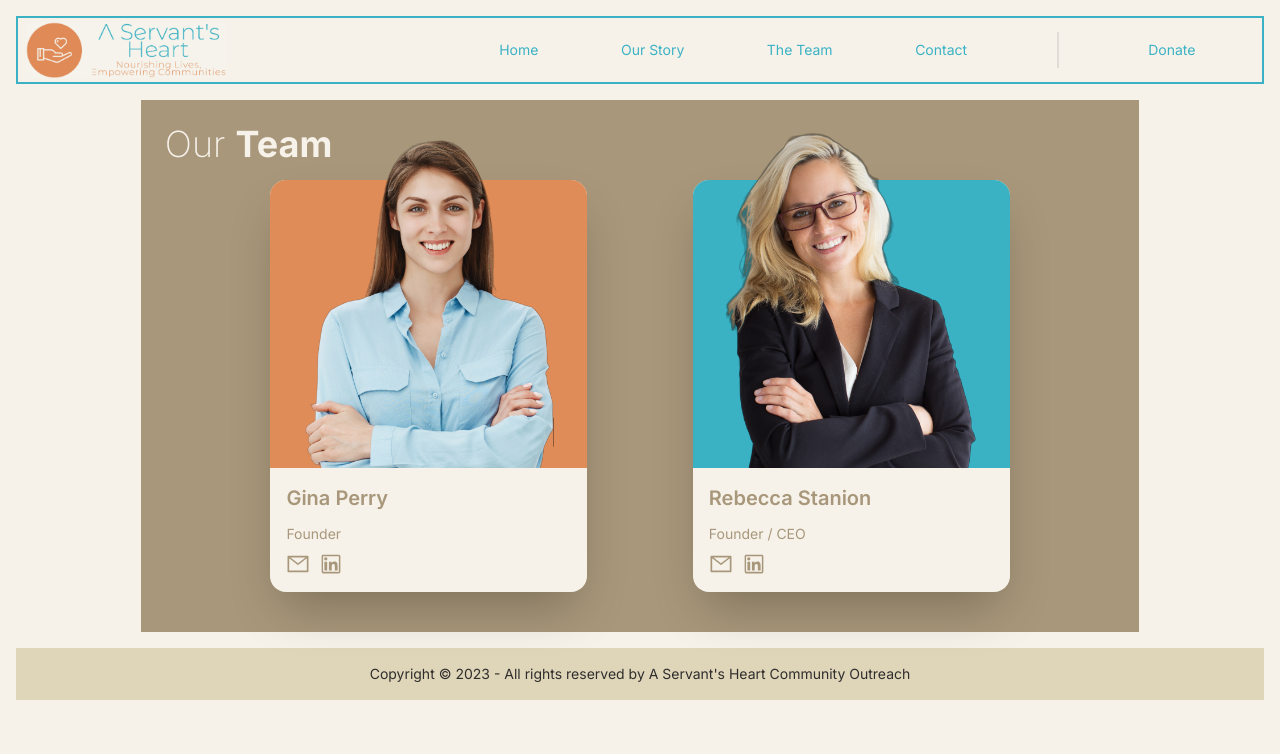
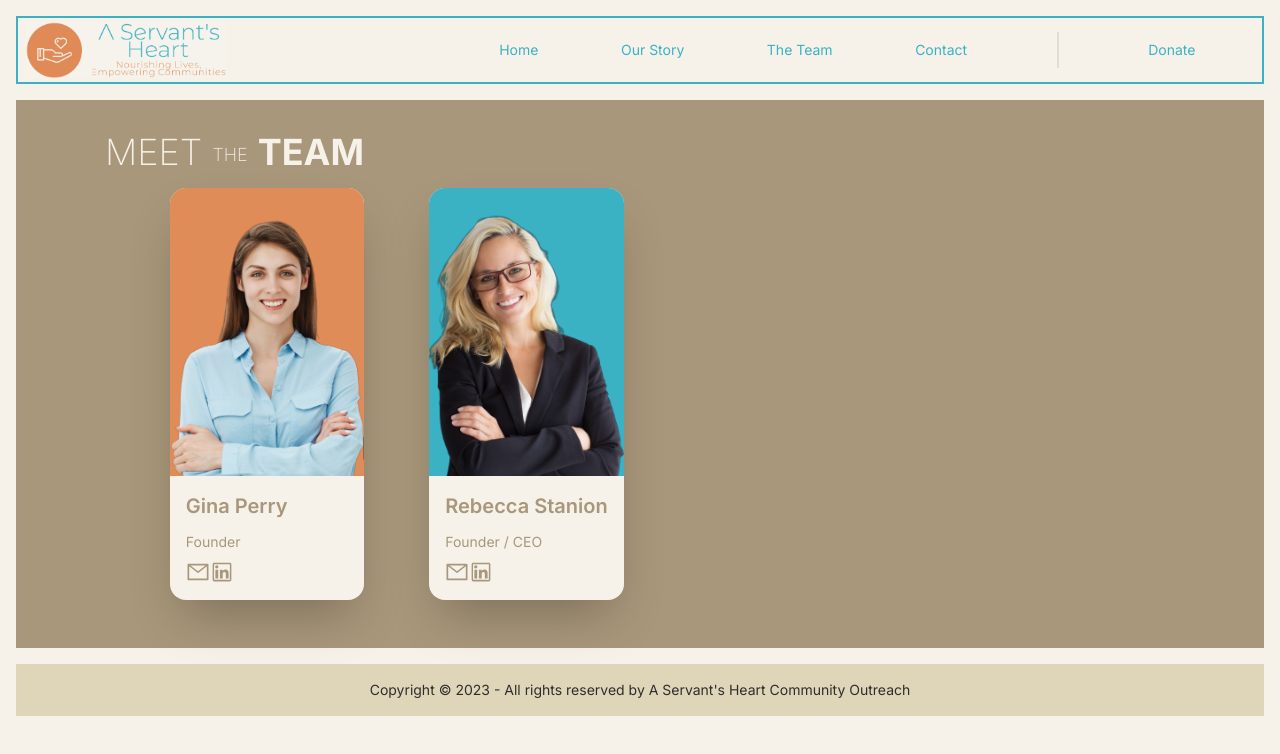
Before and after one commit to Jstanion/servants-heart, a Next.js app: page /team in a window 1280 px wide. Shown: the top 754 px of the page. Built offline with nearby package versions, Linux system fonts and the light colour scheme.

Commit message:
restyled main elements to match other pages

```diff
--- a/app/team/page.jsx
+++ b/app/team/page.jsx
@@ -4,15 +4,21 @@ import { TeamCard2 } from "../component/teamCard/TeamCard2";
 
 const Team = () => {
   return (
-    <div className="bg-secondary w-4/5 my-4 mx-auto">
-      <div className="flex flex-col items-start w-full p-6">
-        <h1 className="text-4xl text-base-100 text-end font-extralight">
-          Our <span className="font-bold">Team</span>
-        </h1>
-        <div className="flex flex-wrap justify-evenly w-full my-4">
-          <TeamCard1 />
-          <TeamCard2 />
-        </div>
+    <div className="flex w-full h-full my-4 p-4 bg-secondary">
+      <div className="flex justify-center items-start w-3/5">
+        <section className="flex flex-col justify-center items-center my-4 w-4/5">
+          <div className="w-full">
+            <h1 className="text-4xl text-base-100 font-extralight">
+              MEET <span className="text-lg align-middle">THE</span> <span className="font-bold">TEAM</span>
+            </h1>
+            <div className="w-full h-full">
+              <div className="flex flex-wrap justify-evenly items-center w-full h-full my-4">
+                <TeamCard1 />
+                <TeamCard2 />
+              </div>
+            </div>
+          </div>
+        </section>
       </div>
     </div>
   );
```
